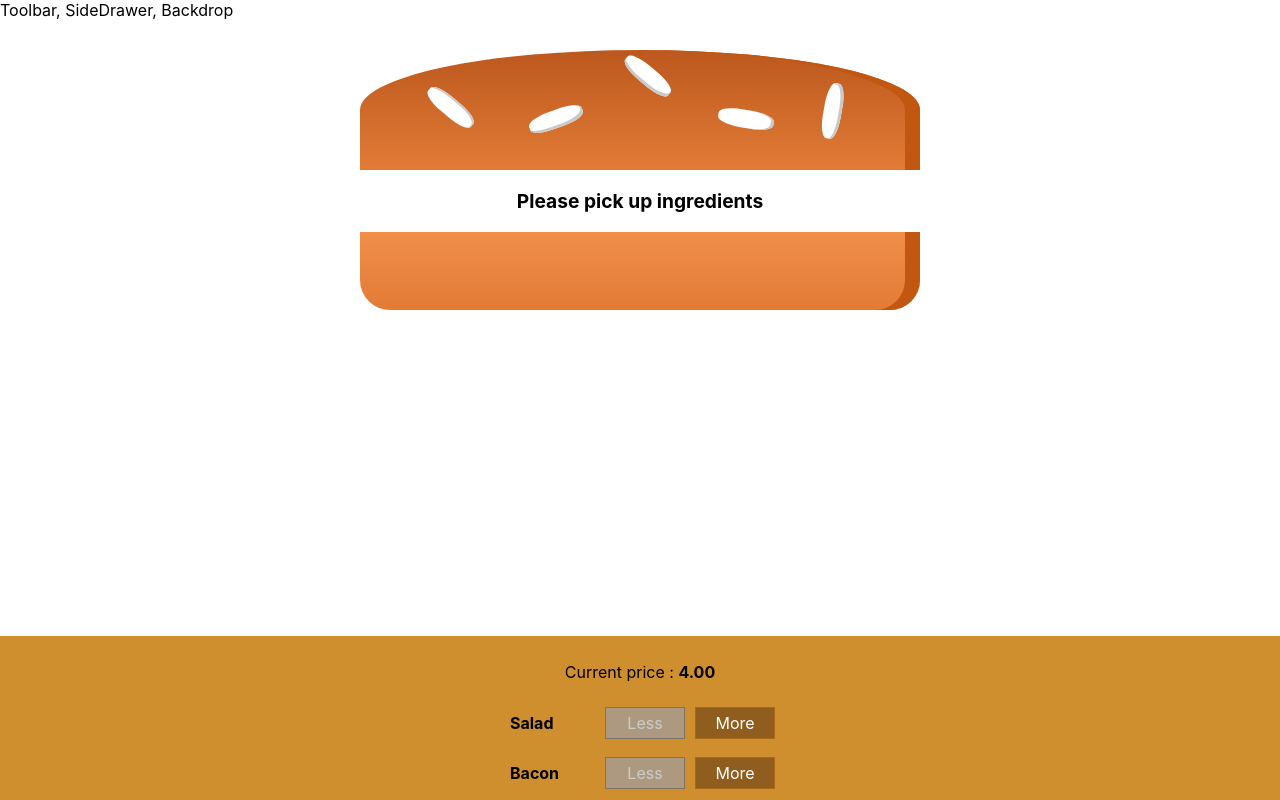
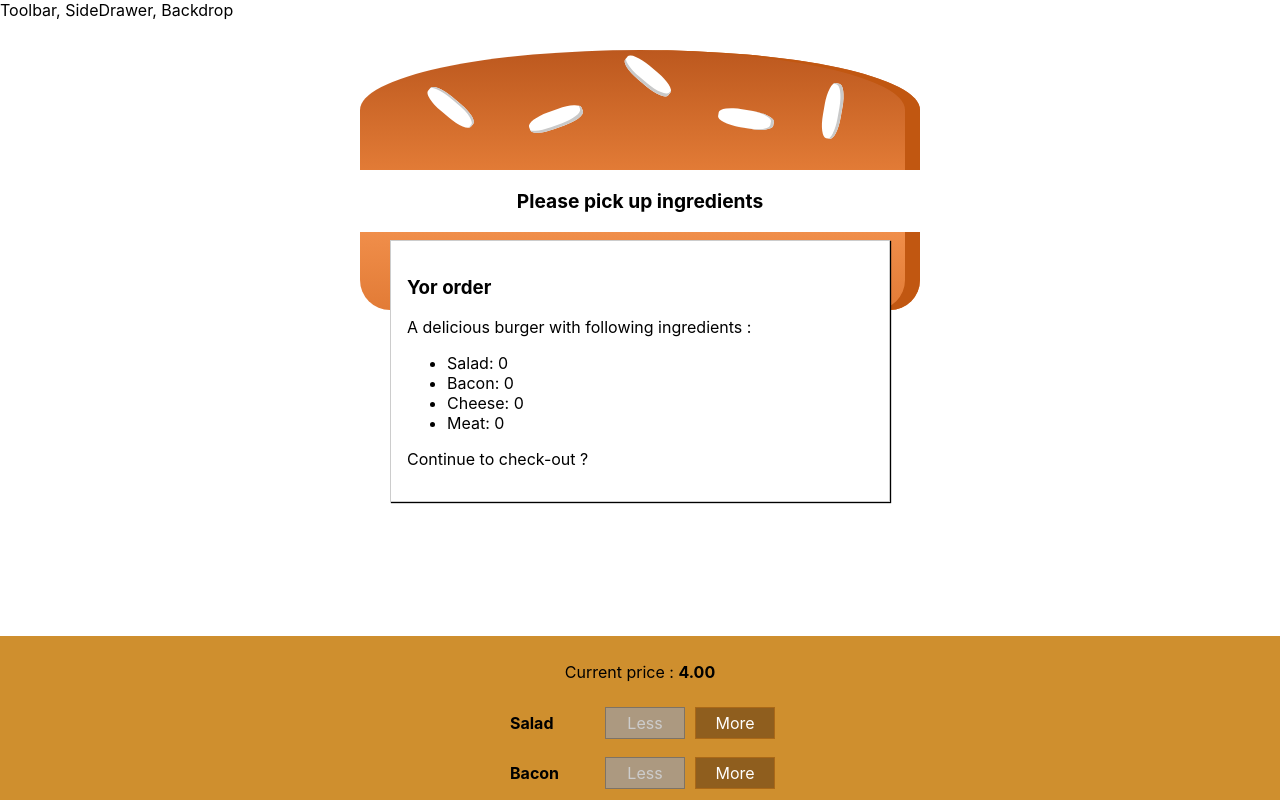
Before and after one commit to MarcLallier/burgercommand, a React (Create React App) app: page / in a window 1280 px wide. Shown: the top 800 px of the page. Built offline with nearby package versions, Linux system fonts and the light colour scheme.

Commit message:
add a modal to display informations about the burger. create an OrderSummary component put in a Modal component which is in the burgerbuilder component

```diff
--- /dev/null
+++ b/src/components/Burger/OrderSummary/OrderSummary.js
@@ -0,0 +1,27 @@
+import React from 'react'
+import Aux from '../../../hoc/Aux'
+
+
+const orderSummary = (props) => {
+  const ingredientSummary = Object.keys(props.ingredients)
+  .map(ingredientKey => {
+    return <li key={ingredientKey}>
+            <span style={{textTransform : "capitalize"}}>{ingredientKey}: {props.ingredients[ingredientKey]}</span>
+          </li>
+  })
+  return (
+
+    <Aux>
+      <h3>Yor order</h3>
+      <p>A delicious burger with following ingredients : </p>
+      <ul>
+        {ingredientSummary}
+      </ul>
+      <p>Continue to check-out ?</p>
+    </Aux>
+
+  )
+}
+
+
+export default orderSummary
--- /dev/null
+++ b/src/components/UI/Modal/Modal.css
@@ -0,0 +1,20 @@
+.Modal {
+  position: fixed;
+  z-index: 500;
+  background-color: white;
+  width: 70%;
+  border: 1px solid #ccc;
+  box-shadow: 1px 1px 1px black;
+  padding: 16px;
+  left: 15%;
+  top: 30%;
+  box-sizing: border-box;
+  transition: all 0.3s ease-out;
+}
+
+@media (min-width: 600px) {
+  .Modal {
+      width: 500px;
+      left: calc(50% - 250px);
+  }
+}
--- /dev/null
+++ b/src/components/UI/Modal/Modal.js
@@ -0,0 +1,15 @@
+import React from 'react'
+
+import './Modal.css'
+
+const modal = (props) => (
+
+ <div className="Modal">
+    {props.children}
+  </div>
+
+)
+
+
+
+export default modal
--- a/src/containers/BurgerBuilder/BurgerBuilder.js
+++ b/src/containers/BurgerBuilder/BurgerBuilder.js
@@ -3,6 +3,8 @@
 import Aux from '../../hoc/Aux'
 import Burger from '../../components/Burger/Burger'
 import BuildControls from '../../components/Burger/BuildControls/BuildControls'
+import Modal from '../../components/UI/Modal/Modal'
+import OrderSummary from '../../components/Burger/OrderSummary/OrderSummary'
 
 
 const INGREDIENT_PRICES = {
@@ -83,10 +85,10 @@
     return (
 
       <Aux>
-        <div>
+          <Modal>
+            <OrderSummary ingredients = {this.state.ingredients} />
+          </Modal>
           <Burger ingredients = {this.state.ingredients}/>
-        </div>
-        <div>
           <BuildControls
             ingredientAdded = {this.addIngredientHandler}
             ingredientRemoved = {this.removeIngredientHandler}
@@ -94,7 +96,6 @@
             price={this.state.totalPrice}
             purchasable={this.state.purchasable}
           />
-        </div>
       </Aux>
     )
 
```
Also changed, not shown: src/components/UI/Backdrop/Backdrop.js (added).
